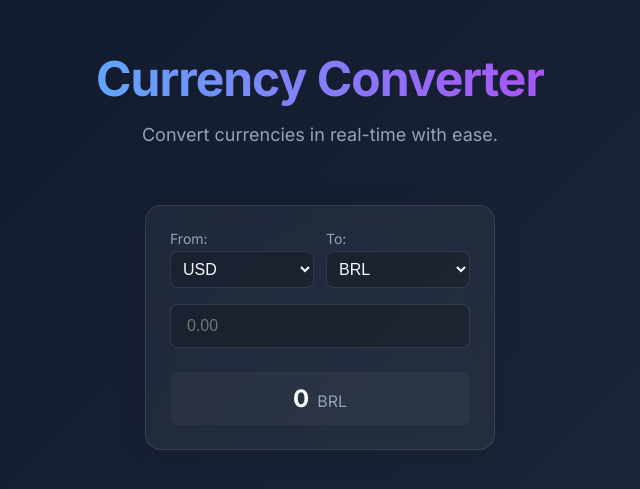
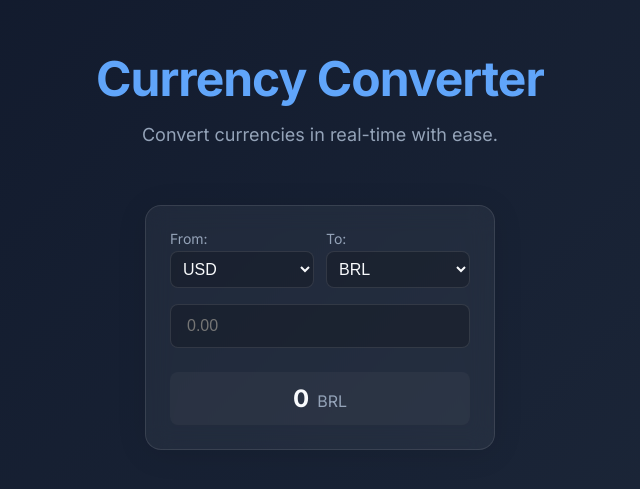
Before and after one commit to KleitonBarone/React-Money-Conversion, a React (Vite) app: page / in a window 1280 px wide. Shown: the part 151-640 px from the top of the page, without its empty margins (320-960 px from the left). Built offline with nearby package versions, Linux system fonts and the light colour scheme.

Commit message:
style: Add minimum width to app container and simplify heading background color.

```diff
--- a/src/App.css
+++ b/src/App.css
@@ -1,6 +1,7 @@
 .App {
   width: 100%;
   max-width: 1200px;
+  min-width: 320px;
   padding: 40px 20px;
   margin: 0 auto;
 }
@@ -14,7 +15,7 @@
   font-size: 3rem;
   font-weight: 800;
   margin: 0;
-  background: linear-gradient(to right, #60a5fa, #a855f7);
+  background: #60a5fa;
   -webkit-background-clip: text;
   background-clip: text;
   -webkit-text-fill-color: transparent;
```
